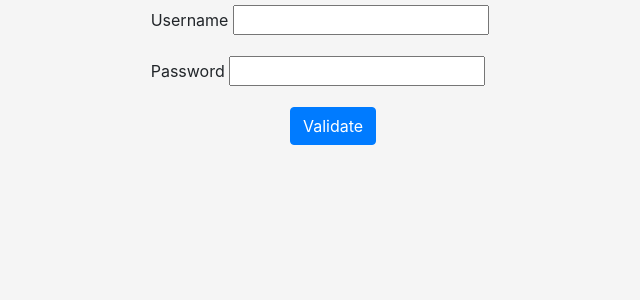
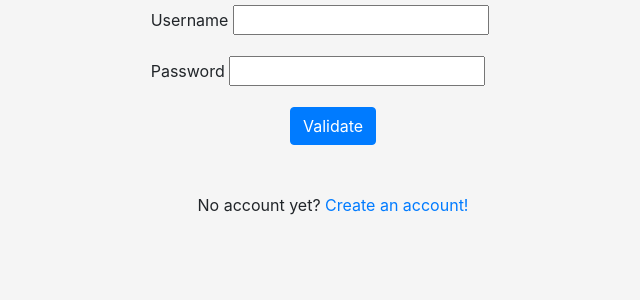
Before and after one commit to BrRoman/ordomatic-django, a Django app: template ordomatic/apps/accounts/templates/accounts/login.html in a window 1280 px wide. Shown: the part 172-472 px from the top of the page, without its empty margins (307-947 px from the left). Run offline with Django 3.2, Linux system fonts and the light colour scheme; the template is opened without the code that fills it, so the values that code supplies are empty, except form fields; tables that the repository leaves empty hold one stand-in row (values such as "Sample post"); form fields are guessed from the names that the template uses; style sheets or scripts are compiled from the project's sources; some libraries are stand-ins or nearby versions; some web fonts are replaced.

Commit message:
Login page: signup added.

```diff
--- a/ordomatic/apps/accounts/templates/accounts/login.html
+++ b/ordomatic/apps/accounts/templates/accounts/login.html
@@ -66,8 +66,12 @@
             </div>
         </div>
 
+        <div class="mb-5">
+            <button type="submit" class="btn btn-primary">Validate</button>
+        </div>
+
         <div>
-            <button type="submit" class="btn btn-primary">Validate</button>
+            No account yet? <a href={% url 'accounts:signup' %}>Create an account!</a>
         </div>
     </form>
 {% endblock content %}
```
